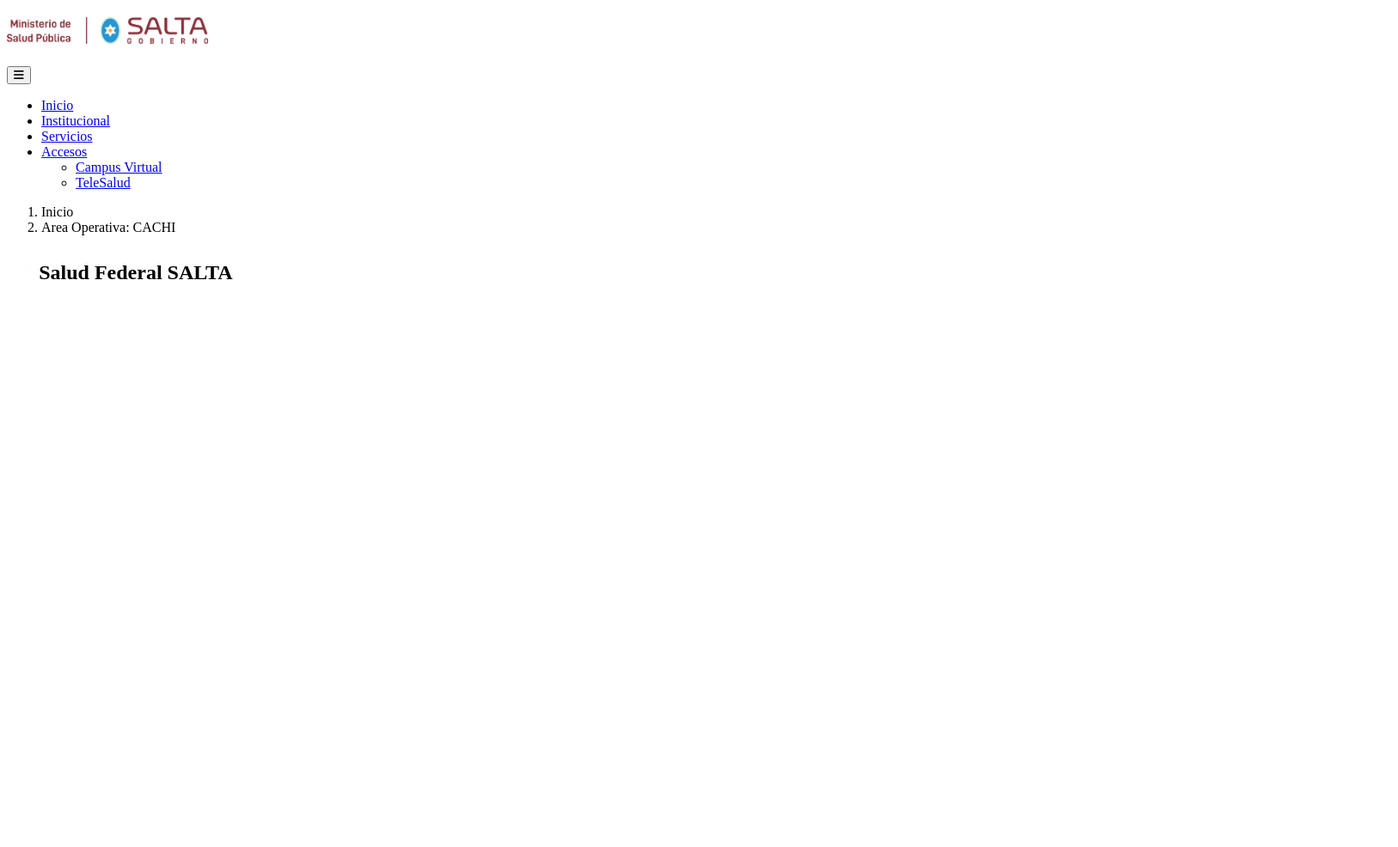
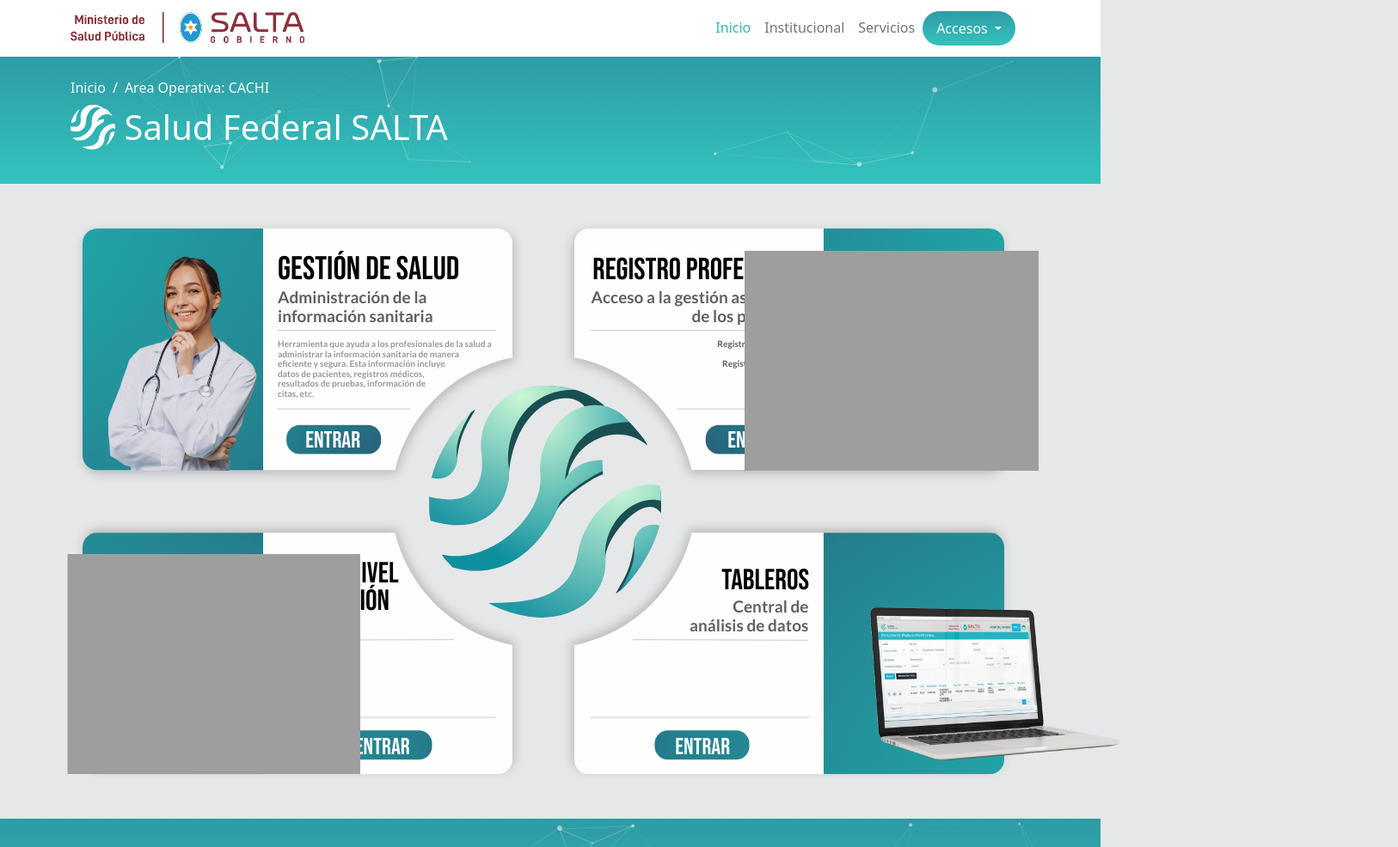
Before and after one commit to fgmc-abc/Portal-STI, a plain HTML site: page index.html in a window 1280 px wide. Shown: the top 986 px of the page at 86% size, 1626 px wide, since content can reach past the window. Drawn offline with Linux system fonts and the light colour scheme; the site is published under a folder, as on GitHub Pages, so addresses that start at the root find nothing.

Commit message:
Update index.html

```diff
--- a/index.html
+++ b/index.html
@@ -12,8 +12,8 @@
     <link rel="stylesheet" href="https://fonts.googleapis.com/css2?family=Bebas+Neue:wght@400;700&amp;display=swap">
     <link rel="stylesheet" href="https://fonts.googleapis.com/css2?family=Lato:wght@400;700&display=swap">
 
-    <link rel="stylesheet" href="/css/bootstrap.min.css">
-    <link rel="stylesheet" href="/css/styles.css">
+    <link rel="stylesheet" href="./css/bootstrap.min.css">
+    <link rel="stylesheet" href="./css/styles.css">
 
     <title>.:Pruebas2:.</title>
 </head>
```
